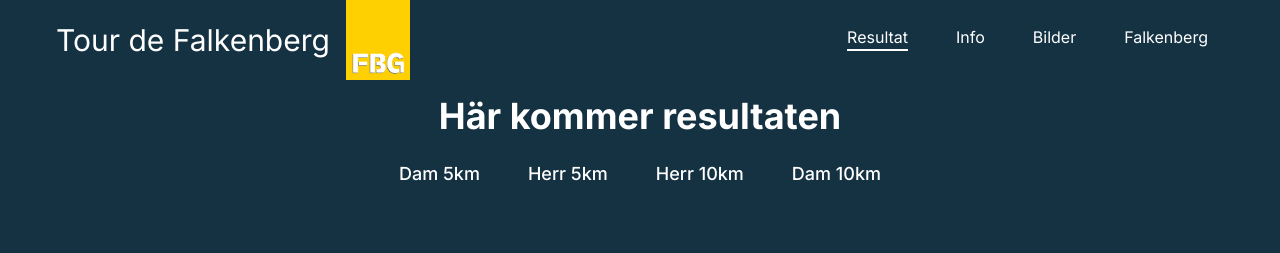
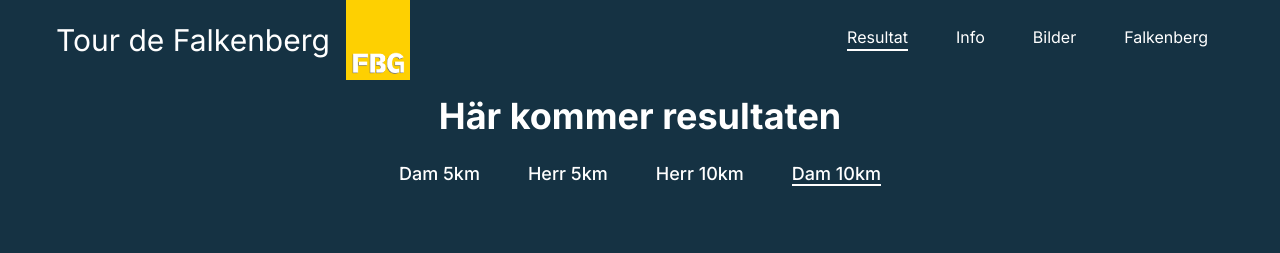
Before and after one commit to Philipbendiksen/falkenbergstouren, a Next.js app: page /resultat/10kmDam in a window 1280 px wide. Shown: the top 253 px of the page. Built offline with nearby package versions, Linux system fonts and the light colour scheme.

Commit message:
fixed the underline

```diff
--- a/app/resultat/page.tsx
+++ b/app/resultat/page.tsx
@@ -1,10 +1,10 @@
 "use client";
 
 import Link from "next/link";
-import { useSelectedLayoutSegment } from "next/navigation";
+import { usePathname } from "next/navigation";
 
 const Results = () => {
-  const segment = useSelectedLayoutSegment(); // Hämta aktuell layout-segment
+  const pathname = usePathname();
 
   return (
     <div className=" bg-primary flex flex-col items-center p-4">
@@ -19,7 +19,9 @@ const Results = () => {
             <Link
               href="/resultat/5kmDam"
               className={`hover:text-black transition ${
-                segment === "5kmDam" ? "border-b-2 border-black" : ""
+                pathname?.includes("/resultat/5kmDam")
+                  ? "border-b-2 border-black"
+                  : ""
               }`}
             >
               Dam 5km
@@ -29,7 +31,9 @@ const Results = () => {
             <Link
               href="/resultat/5kmHerr"
               className={`hover:text-black transition ${
-                segment === "5kmHerr" ? "border-b-2 border-black" : ""
+                pathname?.includes("/resultat/5kmHerr")
+                  ? "border-b-2 border-black"
+                  : ""
               }`}
             >
               Herr 5km
@@ -39,7 +43,9 @@ const Results = () => {
             <Link
               href="/resultat/10kmHerr"
               className={`hover:text-black transition ${
-                segment === "10kmHerr" ? "border-b-2 border-black" : ""
+                pathname?.includes("/resultat/10kmHerr")
+                  ? "border-b-2 border-black"
+                  : ""
               }`}
             >
               Herr 10km
@@ -49,7 +55,9 @@ const Results = () => {
             <Link
               href="/resultat/10kmDam"
               className={`hover:text-black transition ${
-                segment === "10kmDam" ? "border-b-2 border-black" : ""
+                pathname?.includes("/resultat/10kmDam")
+                  ? "border-b-2 border-black"
+                  : ""
               }`}
             >
               Dam 10km
```
